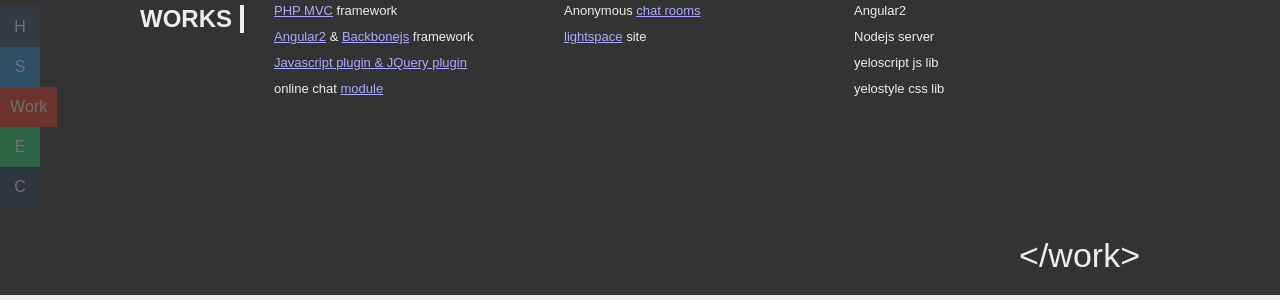
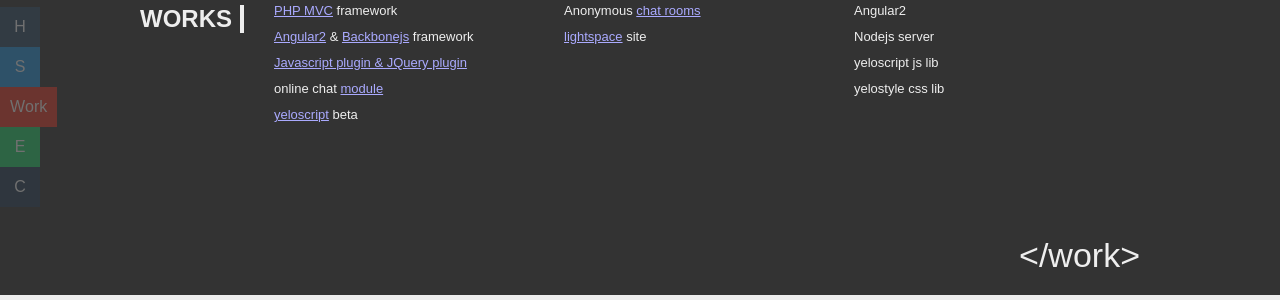
Before and after one commit to mpg-chong-huang/yellowrush, a Jekyll site: the page index.html, which Jekyll copies as it is, in a window 1280 px wide and 900 px high, scrolled down 1652 px. Shown: the part 153-453 px from the top of the window. Built offline with Jekyll 4.4.1, drawn with Linux system fonts in a browser that asks for light colours; some web fonts are replaced.

Commit message:
Add files via upload

```diff
--- a/index.html
+++ b/index.html
@@ -198,6 +198,7 @@
 						<p> <a target="_blank" href="https://github.com/yellowrush/angularrouter">Angular2</a> & <a target="_blank" href="https://github.com/yellowrush/backbonejs">Backbonejs</a> framework</p>
 						<p> <a target="_blank" href="https://github.com/yellowrush/">Javascript plugin & JQuery plugin</a> </p>
 						<p> online chat <a target="_blank" href="https://github.com/yellowrush/onlinechat">module</a></p>
+						<p><a target="_blank" href="https://github.com/yellowrush/yeloscript">yeloscript</a> beta</p>
 					</section>
 					<section>
 						<h3>Website</h3>
```
